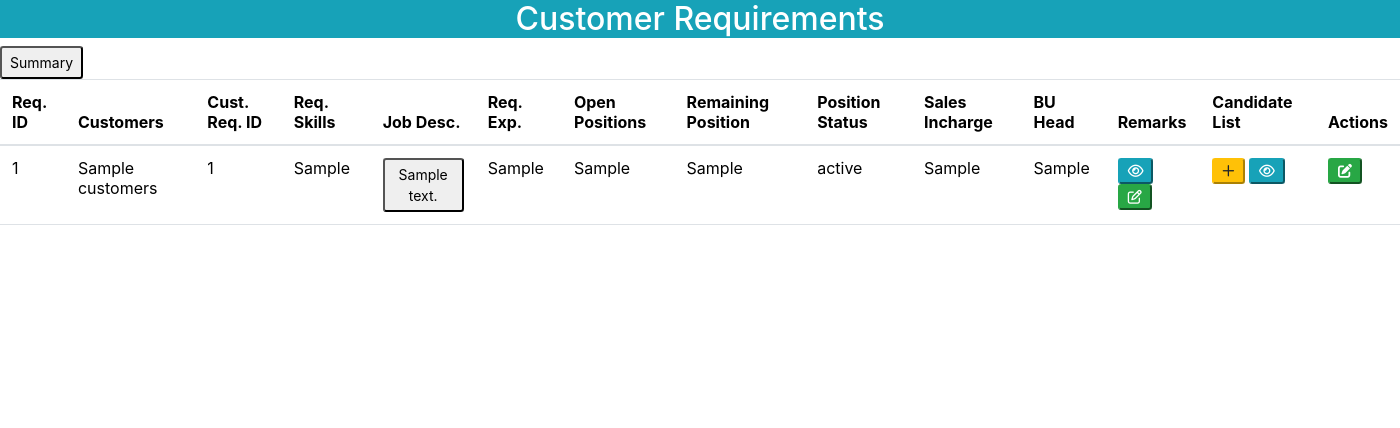
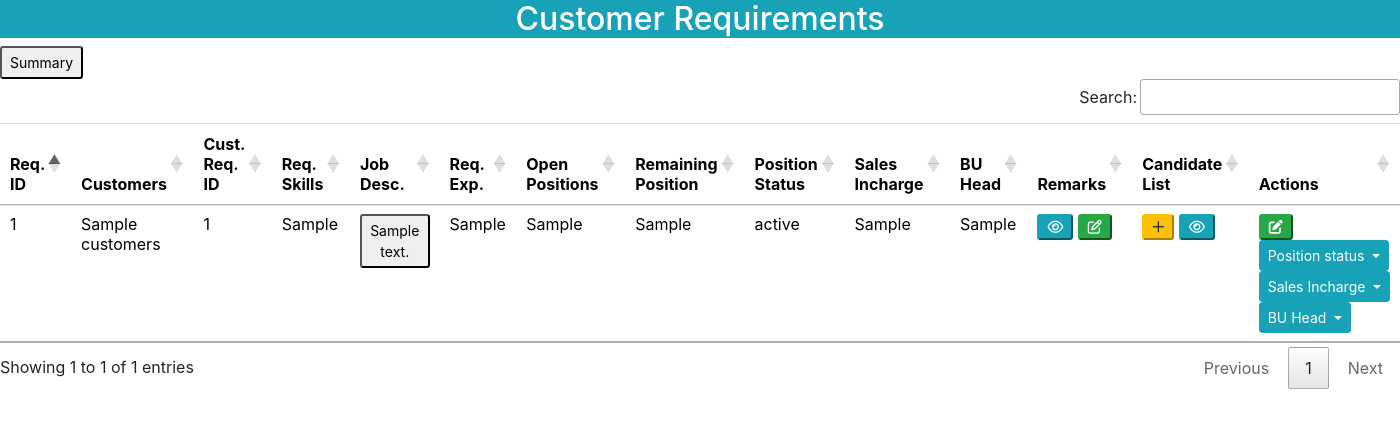
Before and after one commit to TaranGovindMenon/Leadsoc_interns, a Django app: template emp_data/templates/show_cust_requirements.html in a window 1400 px wide. Shown: the part 70-498 px from the top of the page. Run offline with Django 3.2, Linux system fonts and the light colour scheme; the template is opened without the code that fills it: most values are stand-ins (such as "Sample title", 1, 10 or a date in 2020); some libraries are stand-ins or nearby versions.

Commit message:
2/7: Modified show_cust_req

```diff
--- a/emp_data/templates/show_cust_requirements.html
+++ b/emp_data/templates/show_cust_requirements.html
@@ -1,18 +1,18 @@
 {% extends 'basic.html' %}
 {% block extra %}
 <script>
-
     $(document).ready(function () {
       $('#example').DataTable({
         dom: 'Bfrtip',
         buttons: [
           'copyHtml5',
-        'excelHtml5'
-
-      ]
+          'excelHtml5',
+          'csvHtml5'
+        ],
       });
     });
   </script>
+
 {% endblock %}
 {% block body %}
 <center>
@@ -21,8 +21,11 @@
     </div>
 </center>
 <button class="btn-sm" onclick="location.href='/summary'">Summary</button>
+<script src="https://code.jquery.com/jquery-3.6.0.min.js"></script>
+<link rel="stylesheet" type="text/css" href="https://cdn.datatables.net/1.10.25/css/jquery.dataTables.css">
+<script type="text/javascript" charset="utf8" src="https://cdn.datatables.net/1.10.25/js/jquery.dataTables.js"></script>
 
-<table class="table">
+<table class="table" id="example">
     <thead class="badge-info text-white">
         <tr>
             <tr>
@@ -299,6 +302,41 @@
                         <button class="btn-success btn-sm" data-toggle="modal"
                             data-target="#modalForm{{val.Customer_Requirement_id}}"><i
                                 class="fa-solid fa-pen-to-square"></i></button>
+
+                        <div class="dropdown">
+                            <button class="btn btn-sm btn-info dropdown-toggle" type="button" id="DropDown{{values.eFname}}" data-toggle="dropdown" aria-haspopup="true" aria-expanded="false">
+                                Position status
+                            </button>
+                            <div class="dropdown-menu" aria-labelledby="dropdownMenuButton" id="menu{{values.eFname}}">
+                                <a class="dropdown-item" href="/cust_req_dropdown/PA{{val.Customer_Requirement_id}}">Active</a>
+                                <a class="dropdown-item" href="/cust_req_dropdown/PH{{val.Customer_Requirement_id}}">Hold</a>
+                                <a class="dropdown-item" href="/cust_req_dropdown/PI{{val.Customer_Requirement_id}}">Inactive</a>
+                            </div>
+                        </div>
+
+                        <div class="dropdown">
+                            <button class="btn btn-sm btn-info dropdown-toggle" type="button" id="DropDown{{values.eFname}}" data-toggle="dropdown" aria-haspopup="true" aria-expanded="false">
+                                Sales Incharge
+                            </button>
+                            <div class="dropdown-menu" aria-labelledby="dropdownMenuButton" id="menu{{values.eFname}}">
+                                {% for value in sales_incharge %}
+                                    <a class="dropdown-item" href="/cust_req_dropdown/S{{val.Customer_Requirement_id}}{{value.incharge_name}}">{{ value.incharge_name }}</a>
+                                {% endfor %}
+
+                            </div>
+                        </div>
+
+                        <div class="dropdown">
+                            <button class="btn btn-sm btn-info dropdown-toggle" type="button" id="DropDown{{values.eFname}}" data-toggle="dropdown" aria-haspopup="true" aria-expanded="false">
+                                BU Head
+                            </button>
+                            <div class="dropdown-menu" aria-labelledby="dropdownMenuButton" id="menu{{values.eFname}}">
+                                {% for value in bu_head %}
+                                    <a class="dropdown-item" href="/cust_req_dropdown/B{{val.Customer_Requirement_id}}{{value.Bu_head_name}}">{{ value.Bu_head_name }}</a>
+                                {% endfor %}
+
+                            </div>
+                        </div>
                     </td>
             </tr>
 
--- a/management/urls.py
+++ b/management/urls.py
@@ -45,6 +45,7 @@ urlpatterns = [
    # customer requirements details
     path("show_cust_requirements", views.show_cust_requirements),#, name='show_cust_requirements'),
     path("Buremarks/<int:cust_id>", views.Buremarks),
+    path("cust_req_dropdown/<str:ref>", views.cust_req_dropdown),
 
     path("save_emp_details", views.save_emp_details, name="save_emp_details"),
     path('add_cust_requirements',views.add_cust_requirements),
```
Also changed, not shown: emp_data/views.py (+23 -2 lines). Lines whose indentation alone changed are shown as unchanged.
